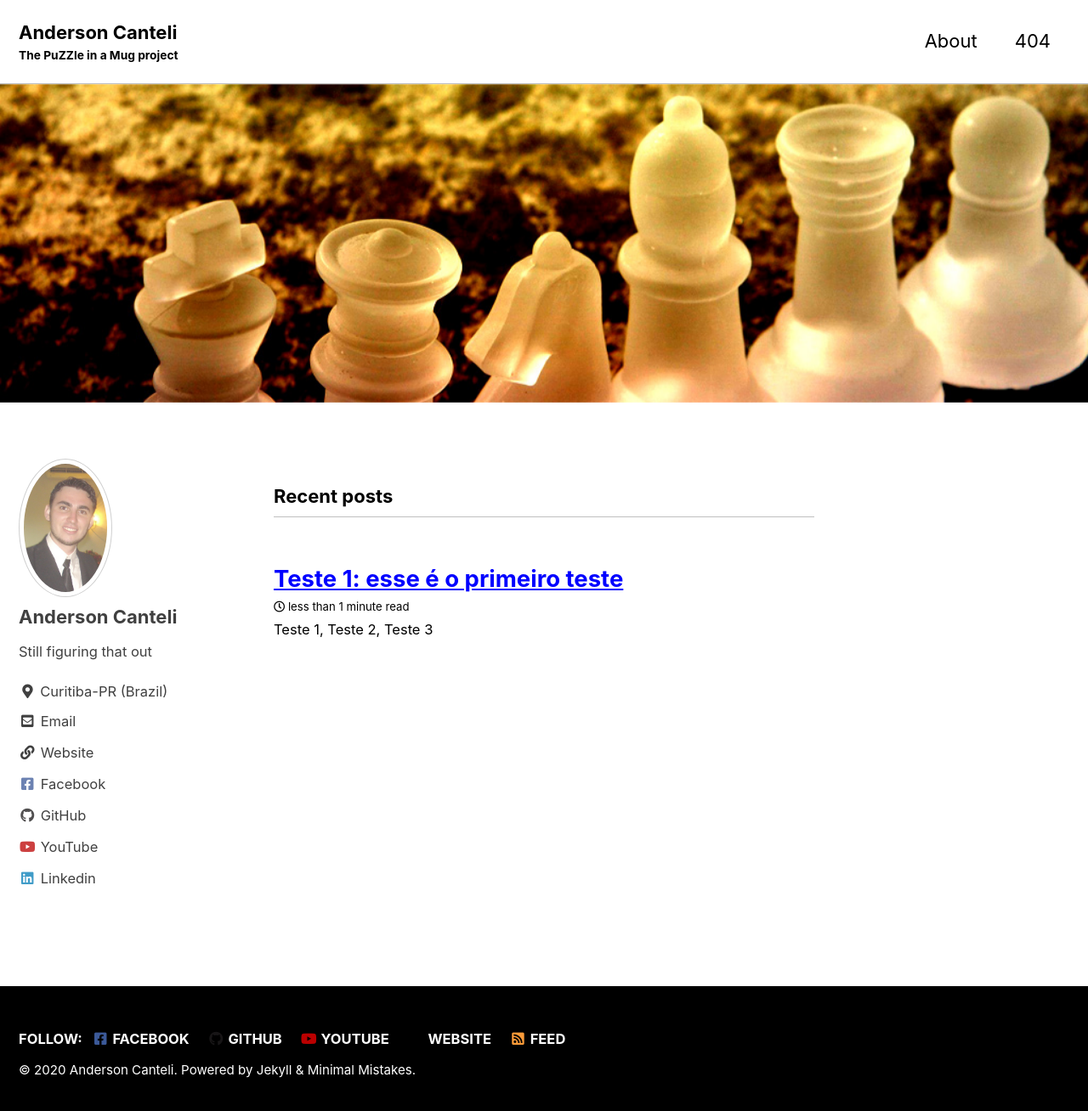
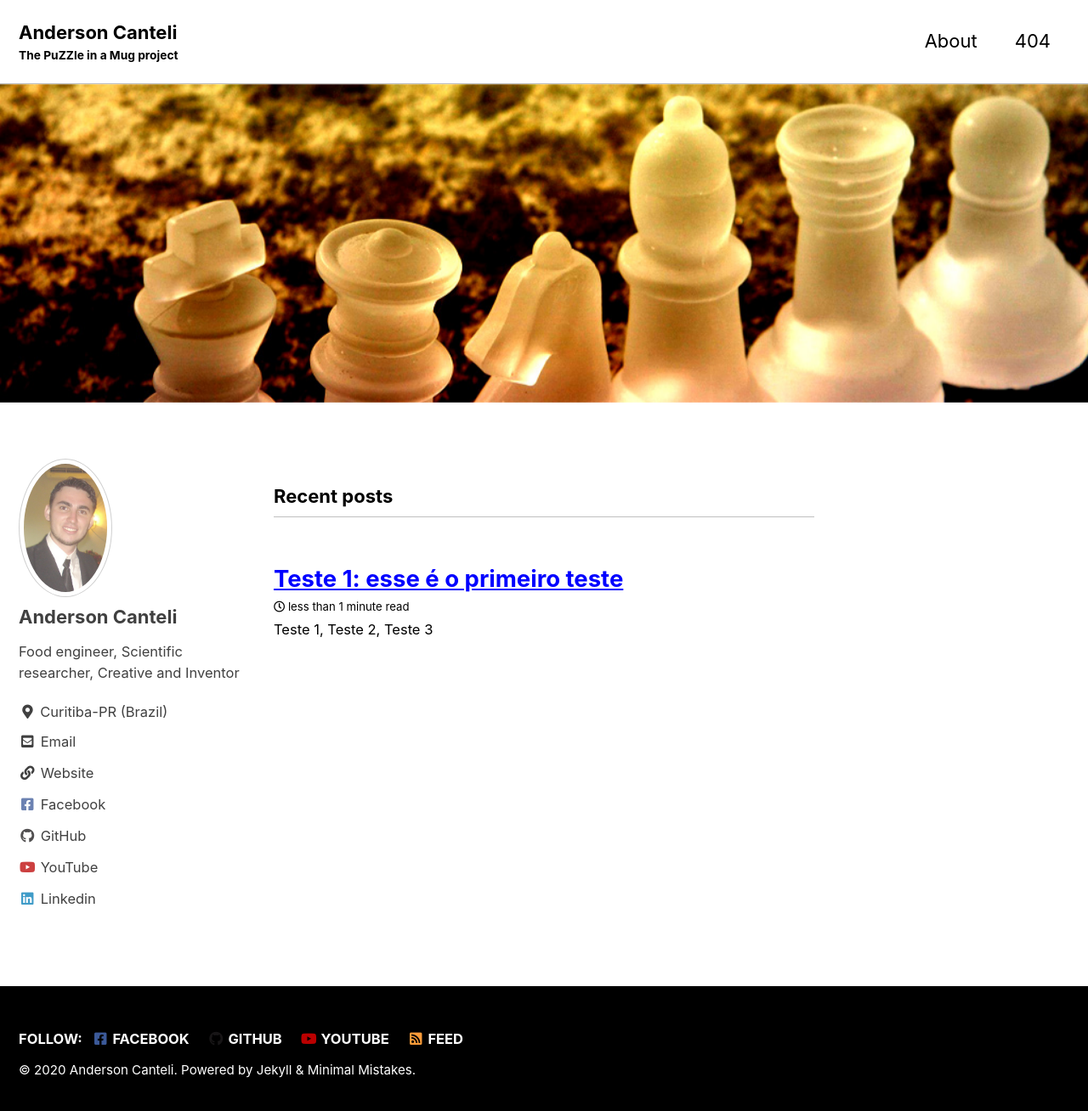
Before and after one commit to andersonmdcanteli/andersonmdcanteli.github.io, a Jekyll site: the page built from index.html, in a window 1280 px wide and 1316 px high. Shown: the top 1308 px of the window at 85% size. Built offline with Jekyll 4.4.1, drawn with Linux system fonts in a browser that asks for light colours; cached includes are drawn as plain includes; the list of posts is cut into pages by our own code.

Commit message:
Update _config.yml

```diff
--- a/_config.yml
+++ b/_config.yml
@@ -95,7 +95,7 @@ analytics:
 author:
   name             : "Anderson Canteli"
   avatar           : "/images/bio-photo.jpg"
-  bio              : "Still figuring that out"
+  bio              : "Food engineer, Scientific researcher, Creative and Inventor"
   location         : "Curitiba-PR (Brazil)"
   email            : # "andersonmdcanteli@gmail.com"
   links:
@@ -150,7 +150,7 @@ footer:
       url: "https://www.youtube.com/channel/UCf96X2h-DrdY4Oc615fZBew/"
     - label: "Website"
       icon: "fas fa-fw fa-link"
-      url: "https://andersoncanteli.wordpress.com/"
+      # url: "https://andersoncanteli.wordpress.com/"
 
 # Reading Files
 include:
```
